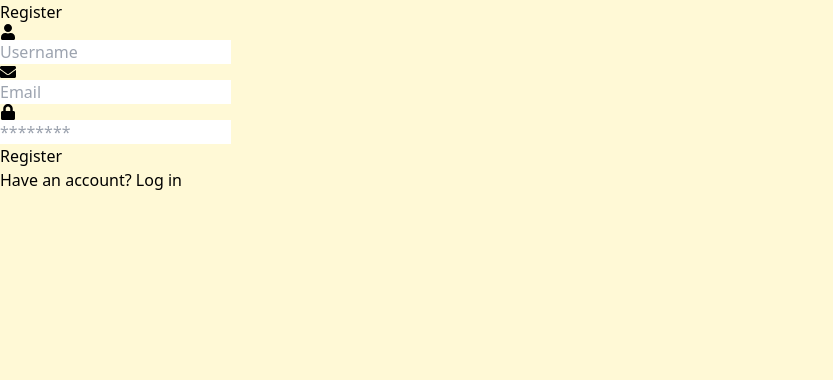
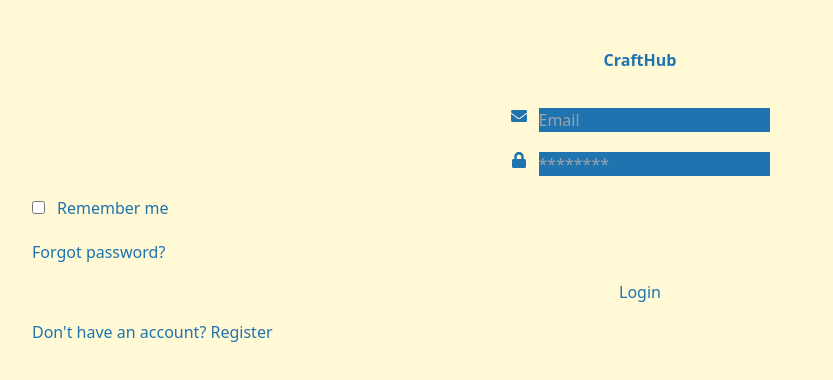
Before and after one commit to iota07/CraftHub, a React (Vite) app in the folder front/: page / in a window 1280 px wide. Shown: the top 380 px of the page, without its empty margins (0-833 px from the left). Built offline with nearby package versions, Linux system fonts and the light colour scheme.

Commit message:
change signin form with login from for landing page

```diff
--- a/front/src/Components/LoginForm/LoginForm.jsx
+++ b/front/src/Components/LoginForm/LoginForm.jsx
@@ -8,7 +8,7 @@ const LoginForm = () => {
     return (
         <div className=''>
             <form action="" className='bg-yellow text-blue p-8 '>
-                <h1 className='font-bold text-center py-4'>Log in</h1>
+                <h1 className='font-bold text-center py-4'>CraftHub</h1>
                 <div className="input-box flex justify-center item-center my-5">
                     <FaEnvelope className='icon mr-3' />
                     <input className='bg-blue' type="email" placeholder='Email' required />
--- a/front/src/Pages/Register.jsx
+++ b/front/src/Pages/Register.jsx
@@ -5,7 +5,7 @@ import LoginForm from '../Components/LoginForm/LoginForm';
 const Register = () => {
     return (
         <main className='w-full h-screen bg-yellow'>
-            <SignInForm />
+            <LoginForm />
         </main>
     );
 };
```
